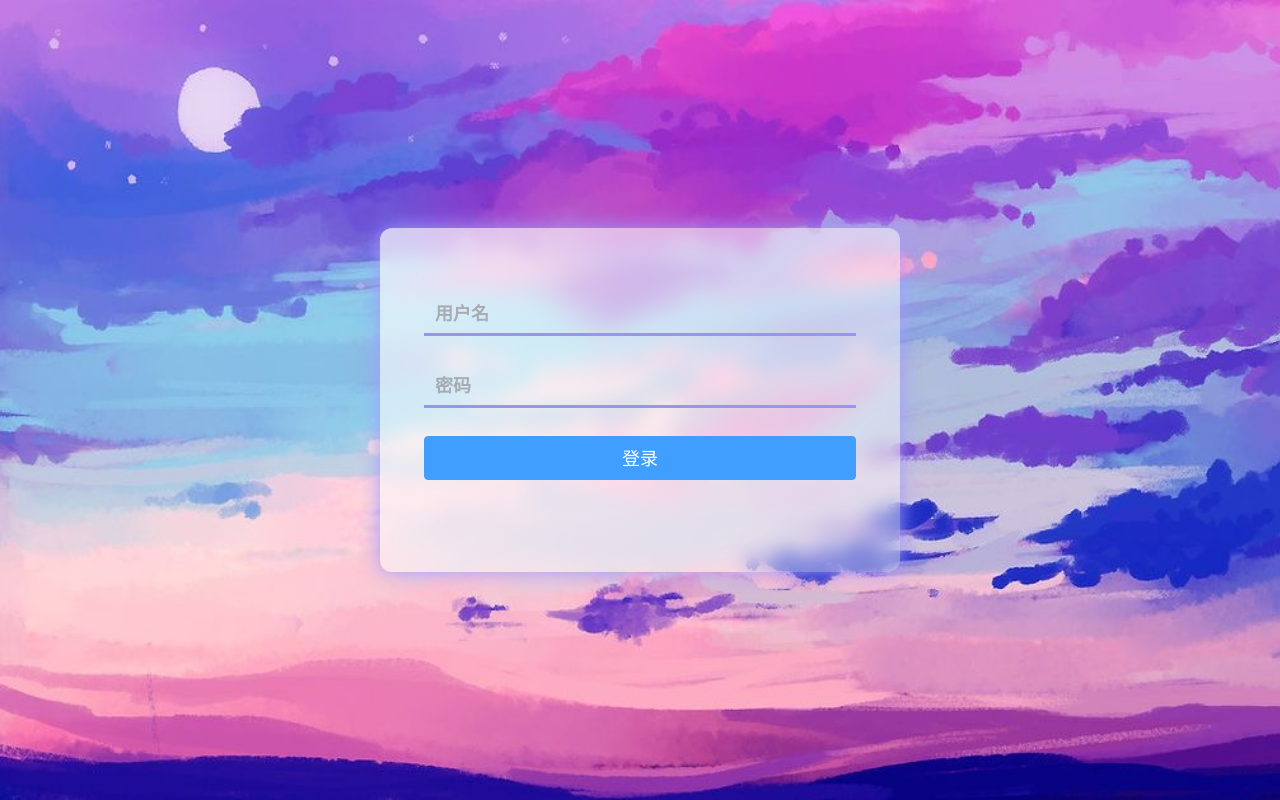
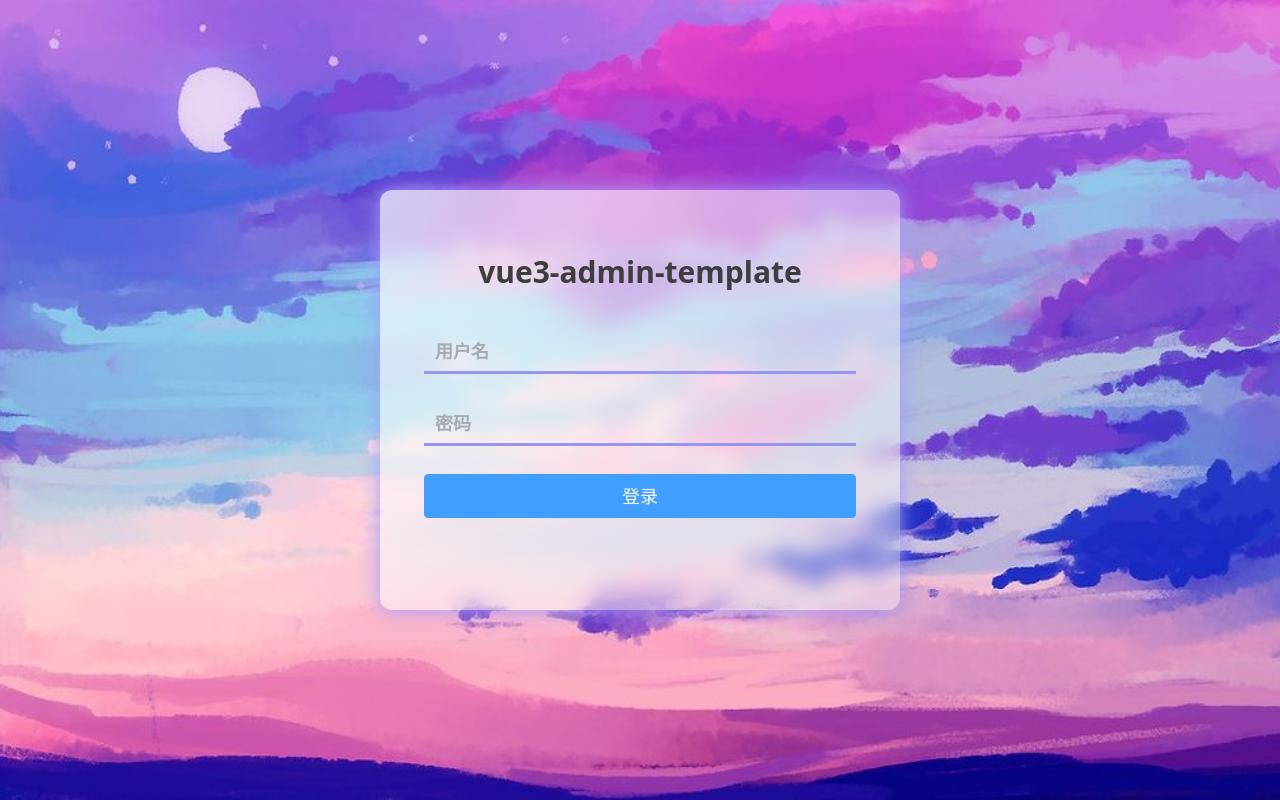
Before and after one commit to RingoTangs/vue3-admin-template, a Vue app: page /#/login in a window 1280 px wide. Built offline with nearby package versions, Linux system fonts and the light colour scheme.

Commit message:
i18n 表单标题

```diff
--- a/src/i18n/en-us.ts
+++ b/src/i18n/en-us.ts
@@ -1,5 +1,6 @@
 export default {
     loginPage: {
+        formTitle: 'vue3-admin-template',
         username: 'username',
         password: 'password',
         loginButton: 'Login',
--- a/src/i18n/zh-cn.ts
+++ b/src/i18n/zh-cn.ts
@@ -1,5 +1,6 @@
 export default {
     loginPage: {
+        formTitle: 'vue3-admin-template',
         username: '用户名',
         password: '密码',
         loginButton: '登录',
--- a/src/views/login/ViewsLogin.vue
+++ b/src/views/login/ViewsLogin.vue
@@ -1,6 +1,9 @@
 <template>
     <div id="views_login" class="flex items-center justify-center w-full min-h-full">
         <div class="el-form_wrapper w-[520px] px-11 py-16 rounded-xl">
+            <h1 class="text-3xl font-bold text-center text-[#3e3e3e] mb-10">
+                {{ t('loginPage.formTitle') }}
+            </h1>
             <el-form :model="loginForm">
                 <!-- username -->
                 <el-form-item>
```
